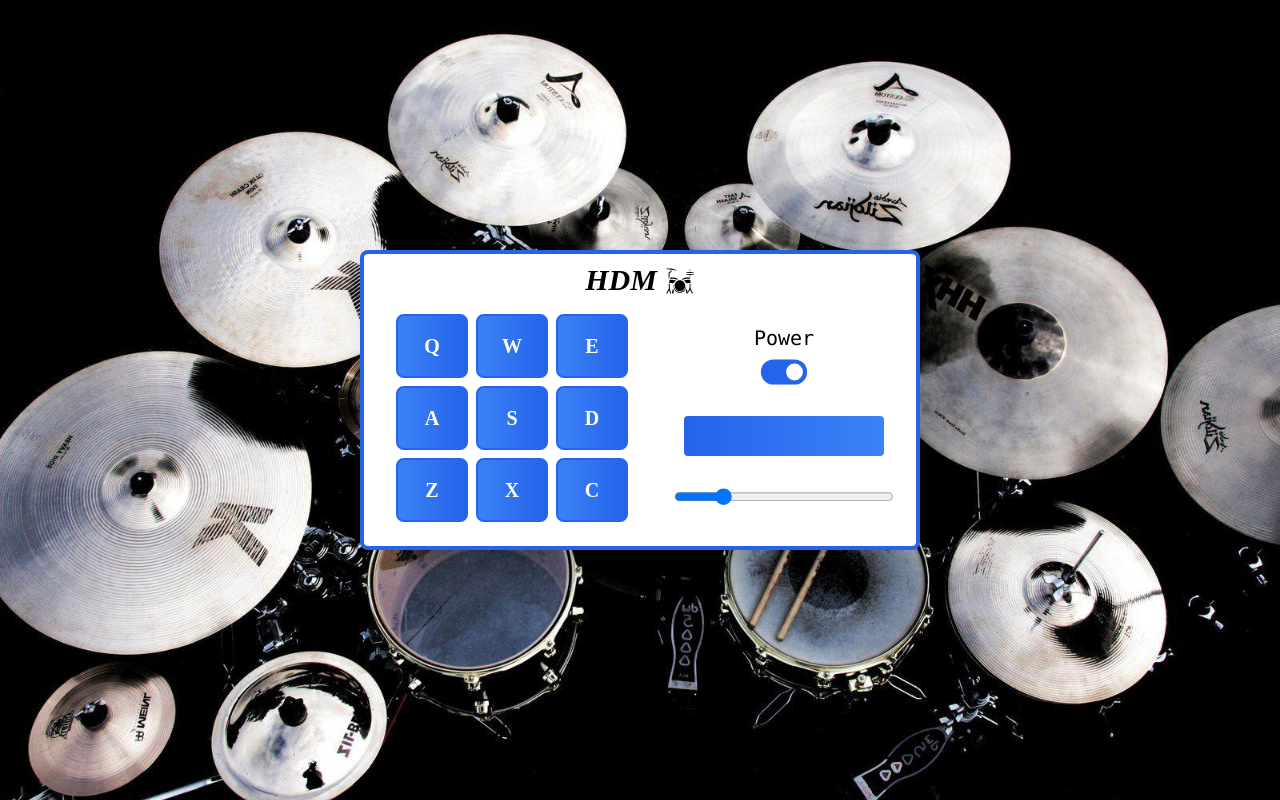
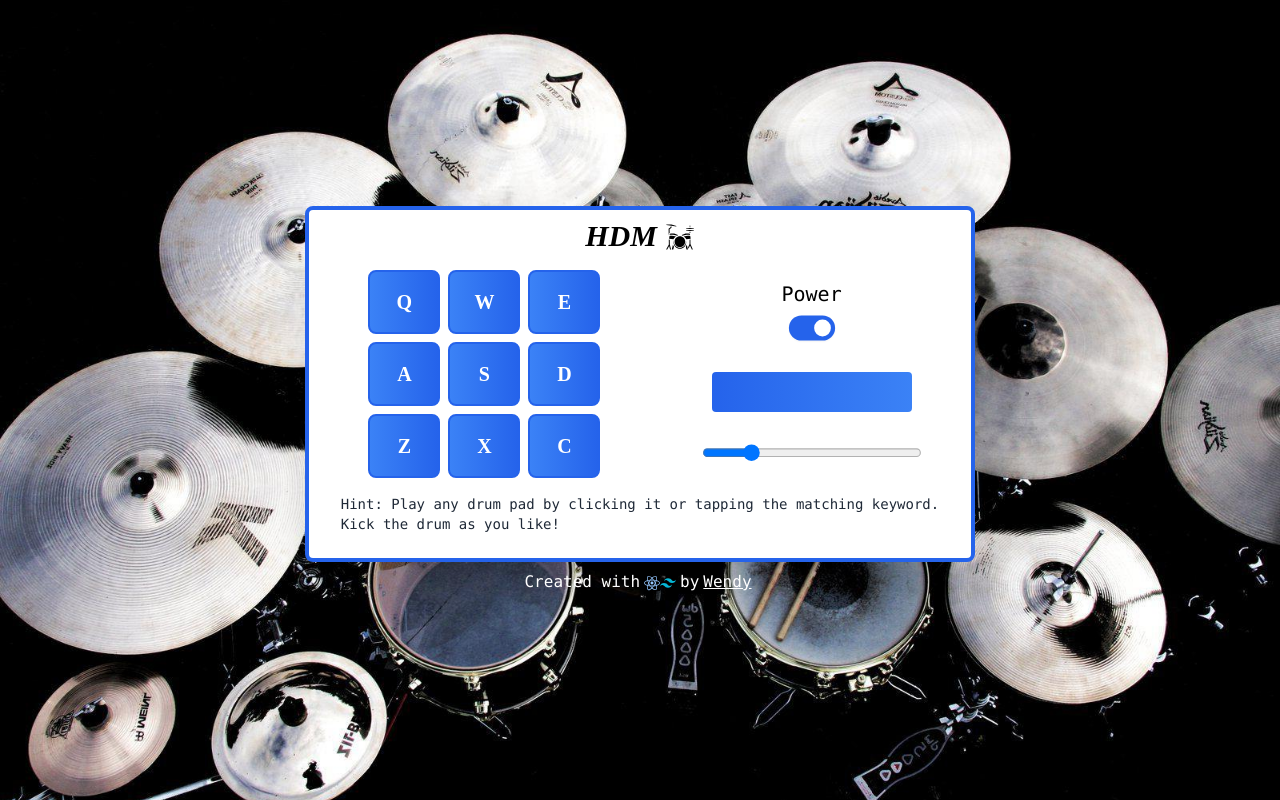
Before and after one commit to harmonify/drum-machine, a React (Create React App) app: page / in a window 1280 px wide. Built offline with nearby package versions, Linux system fonts and the light colour scheme.

Commit message:
update UI

```diff
--- a/src/App.js
+++ b/src/App.js
@@ -1,11 +1,13 @@
+import { CreditBox } from './components/CreditBox';
 import { DrumMachine } from './components/DrumMachine';
 import Store from './Store';
 
 function App() {
   return (
     <Store>
-      <div className="flex justify-center items-center min-h-screen bg-app bg-cover bg-no-repeat bg-center font-ds">
+      <div className="flex flex-col justify-center items-center space-y-2 min-h-screen bg-app bg-cover bg-no-repeat bg-center font-ds">
         <DrumMachine />
+        <CreditBox />
       </div>
     </Store>
   );
--- /dev/null
+++ b/src/components/CreditBox.jsx
@@ -0,0 +1,12 @@
+import { SiReact } from 'react-icons/si';
+import { SiTailwindcss } from 'react-icons/si';
+
+export const CreditBox = () => (
+  <address className="font-mono not-italic text-white">
+    Created with
+    <SiReact className="inline-block ml-1 bg-black text-blue-300" />
+    <SiTailwindcss className="inline-block mr-1 text-cyan-500" />
+    by
+    <a href="https://github.com/harmonify" className="inline mx-1 underline" rel="author">Wendy</a>
+  </address>
+);
--- a/src/components/DrumMachine.jsx
+++ b/src/components/DrumMachine.jsx
@@ -19,6 +19,10 @@ export function DrumMachine() {
           <VolumeRange />
         </div>
       </div>
+      <div className="flex flex-col font-mono text-gray-800 text-sm">
+        <span>Hint: Play any drum pad by clicking it or tapping the matching keyword.</span>
+        <span>Kick the drum as you like!</span>
+      </div>
     </div>
   )
 }
--- a/tailwind.config.js
+++ b/tailwind.config.js
@@ -1,3 +1,5 @@
+const colors = require('tailwindcss/colors')
+
 module.exports = {
   purge: ['./src/**/*.{js,jsx,ts,tsx}', './public/index.html'],
   darkMode: false, // or 'media' or 'class'
@@ -5,6 +7,9 @@ module.exports = {
     extend: {
       backgroundImage: {
         'app': "url('/src/assets/img/background.jpg')",
+      },
+      colors: {
+        'cyan': colors.cyan,
       },
       fontFamily: {
         'ds': ['"Dancing Script"', 'cursive'],
@@ -19,7 +24,7 @@ module.exports = {
   },
   variants: {
     extend: {
-      ringWidth: ['hover', 'focus'],
+      ringWidth: ['hover', 'focus', 'active'],
     },
   },
   plugins: [],
```
